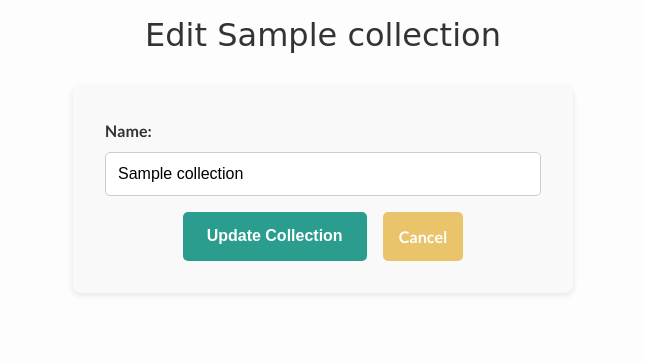
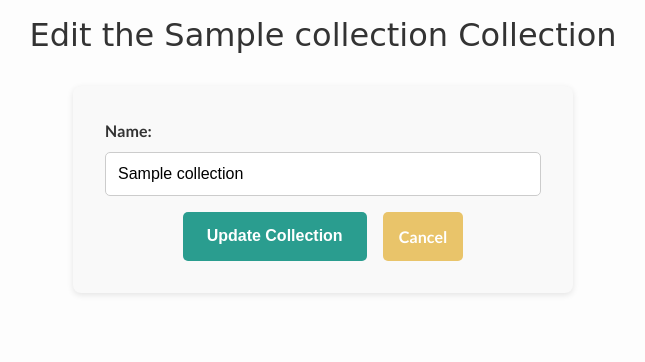
Before and after one commit to abl00mfield/recipe_collection_app, a Django app: page /collections/1/edit in a window 1280 px wide. Shown: the part 58-420 px from the top of the page, without its empty margins (317-962 px from the left). Run offline with Django 5.2, Linux system fonts and the light colour scheme; a user stored in the database is signed in; tables that the repository leaves empty hold one stand-in row (values such as "Sample post"); some web fonts are replaced.

Commit message:
changed title of editing collections

```diff
--- a/main_app/templates/collections/collection_form.html
+++ b/main_app/templates/collections/collection_form.html
@@ -9,7 +9,7 @@
 {% block content %}
 
 {% if object%}
-<h2>Edit {{ object.name }}</h2>
+<h2>Edit the {{ object.name }} Collection</h2>
 
 {% else %}
 <h2>Create a New Collection</h2>
```
